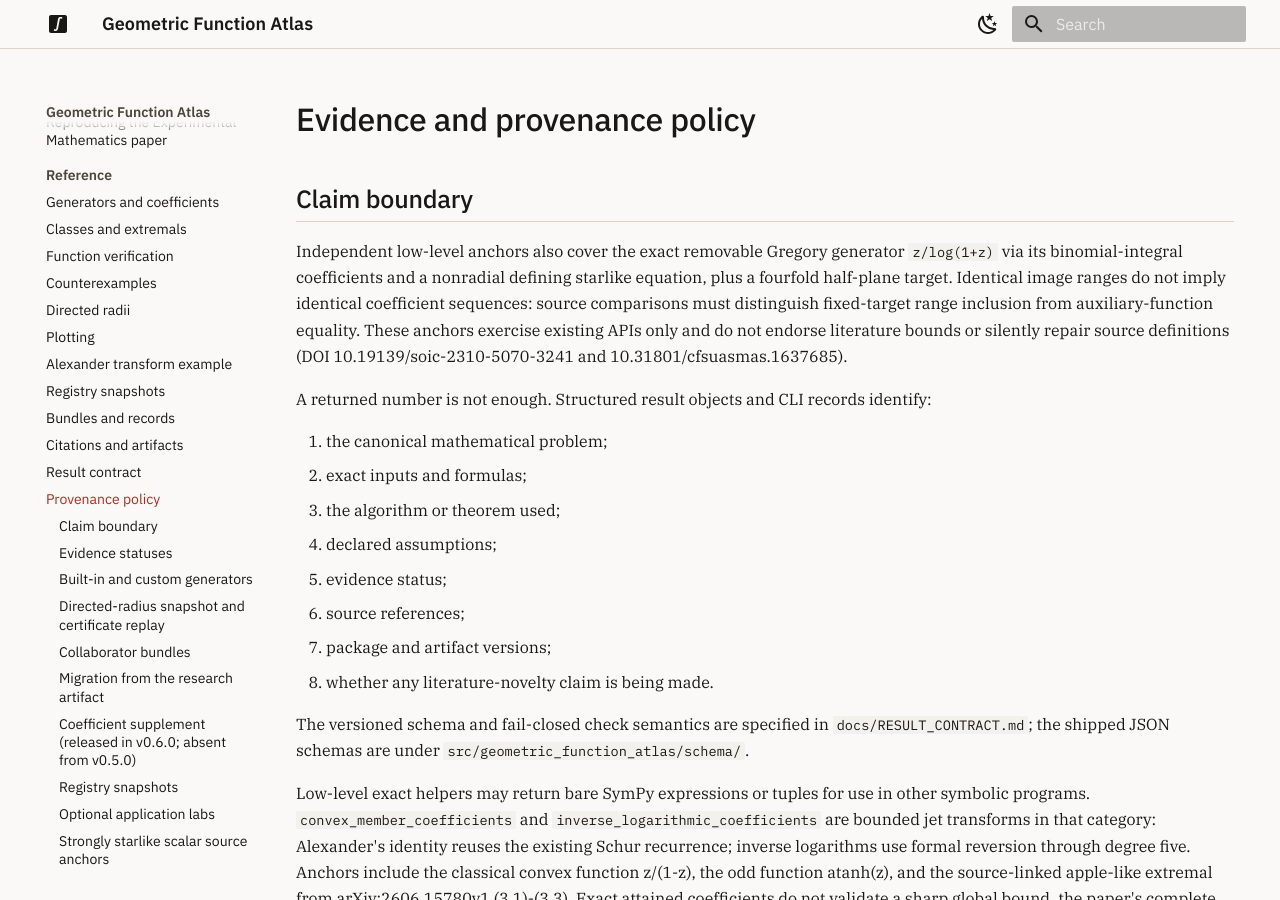
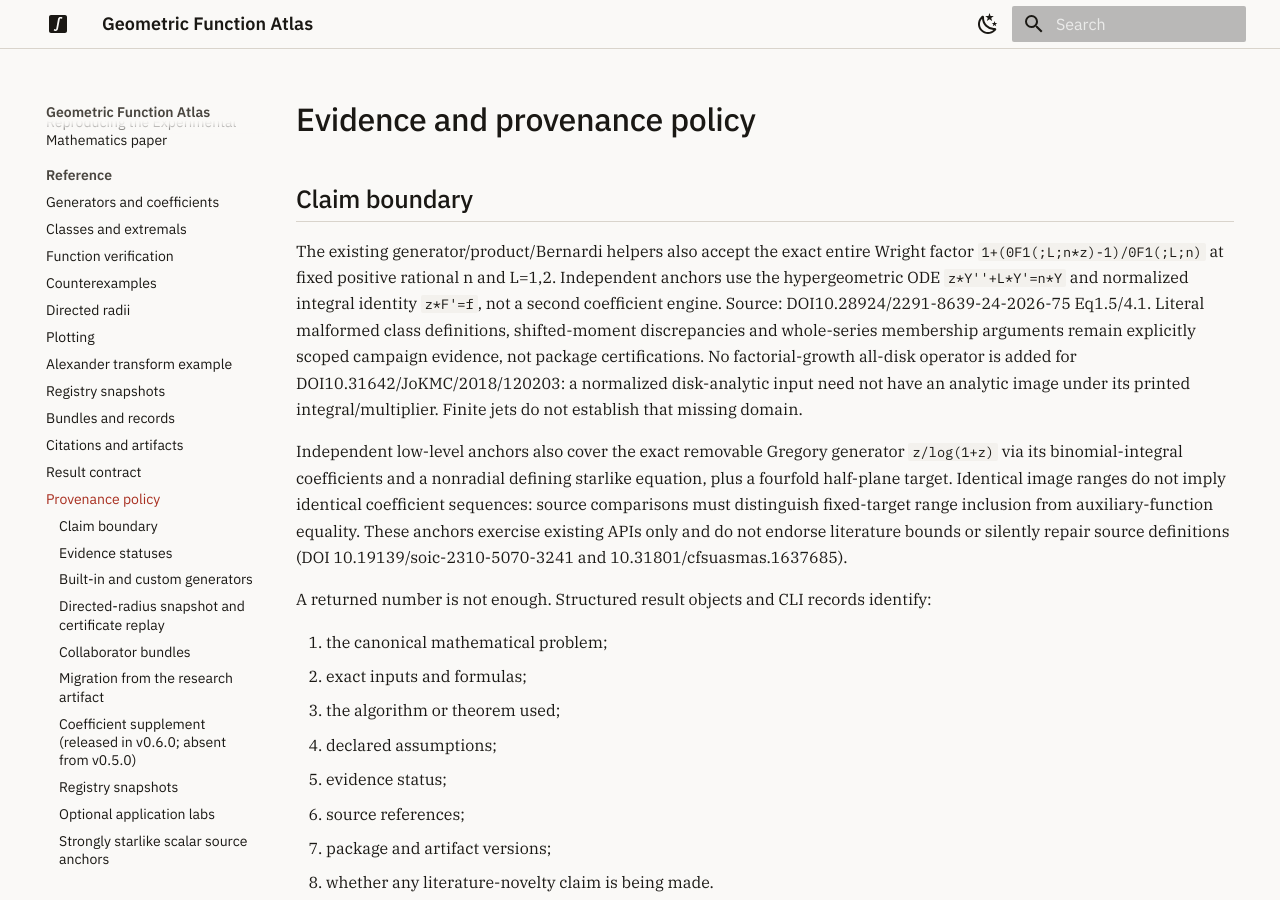
Before and after one commit to Prasanna28Devadiga/geometric-function-atlas, an MkDocs documentation site: the page built from docs/PROVENANCE.md, in a window 1280 px wide and 900 px high. Built offline with MkDocs 1.6.1 and Material for MkDocs 9.7.7, drawn with Linux system fonts in a browser that asks for light colours.

Commit message:
test: anchor exact Wright factor and normalized integral with existing APIs

```diff
--- a/docs/PROVENANCE.md
+++ b/docs/PROVENANCE.md
@@ -1,6 +1,17 @@
 # Evidence and provenance policy
 
 ## Claim boundary
+
+The existing generator/product/Bernardi helpers also accept the exact entire
+Wright factor `1+(0F1(;L;n*z)-1)/0F1(;L;n)` at fixed positive rational n and
+L=1,2. Independent anchors use the hypergeometric ODE `z*Y''+L*Y'=n*Y`
+and normalized integral identity `z*F'=f`, not a second coefficient engine.
+Source: DOI10.28924/2291-8639-24-2026-75 Eq1.5/4.1. Literal malformed
+class definitions, shifted-moment discrepancies and whole-series membership
+arguments remain explicitly scoped campaign evidence, not package certifications.
+No factorial-growth all-disk operator is added for DOI10.31642/JoKMC/2018/120203:
+a normalized disk-analytic input need not have an analytic image under its
+printed integral/multiplier. Finite jets do not establish that missing domain.
 
 Independent low-level anchors also cover the exact removable Gregory generator
 `z/log(1+z)` via its binomial-integral coefficients and a nonradial defining
```
Also changed, not shown: 1 other file.
